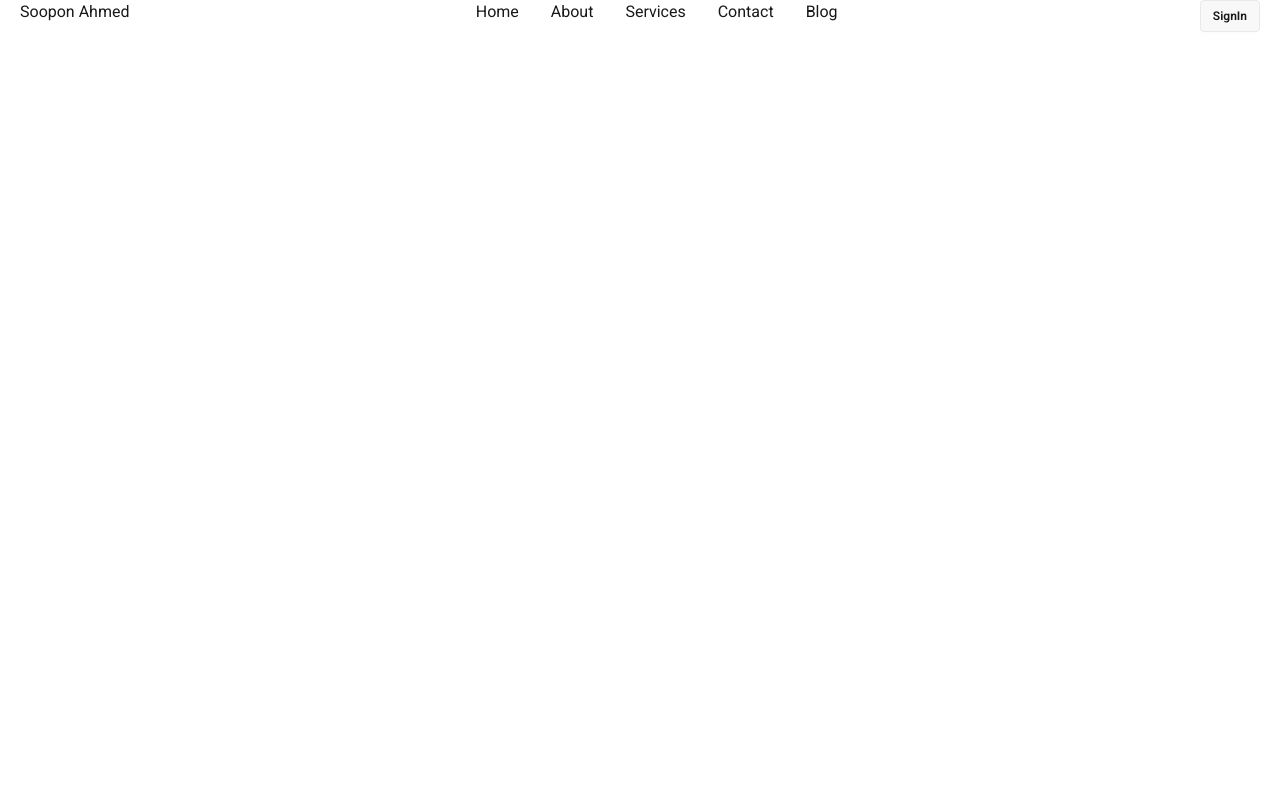
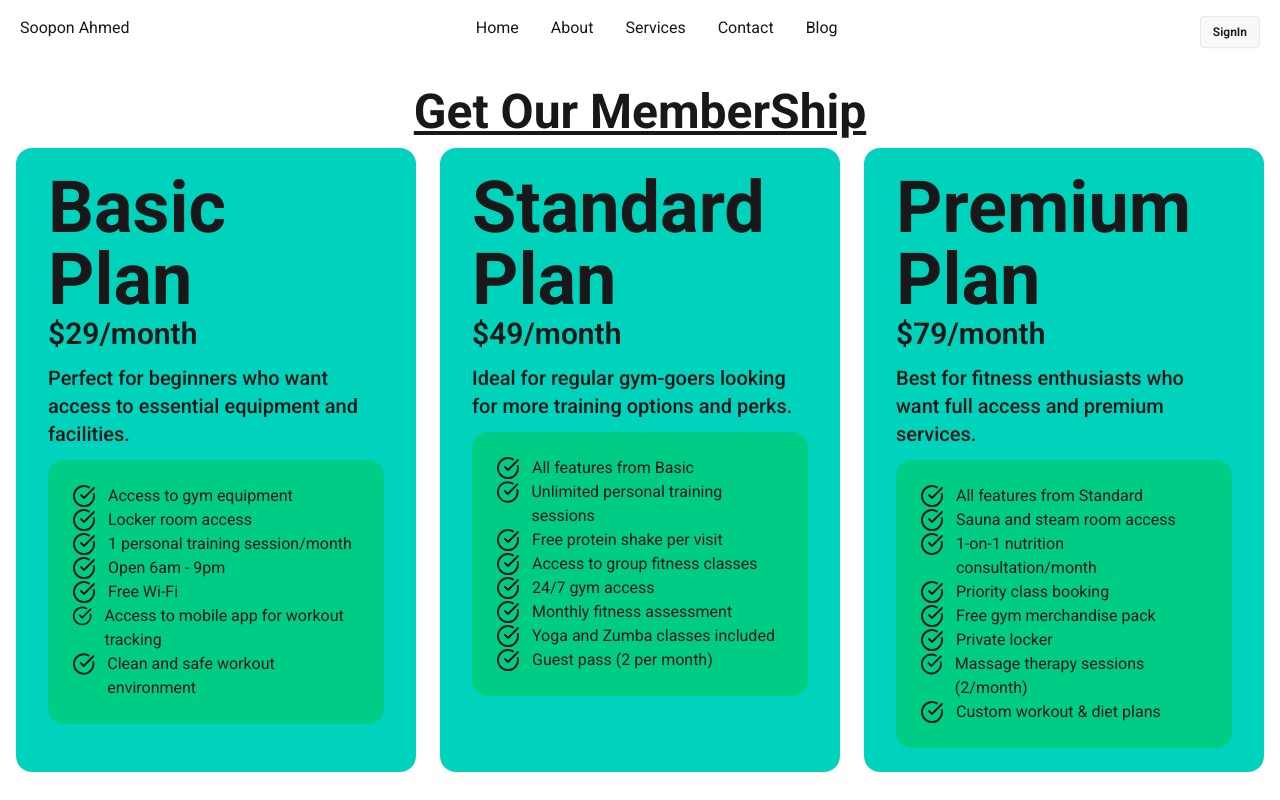
Before and after one commit to soponalways/React-Tailwind-Priceing-Option, a React (Vite) app: page / in a window 1280 px wide. Built offline with nearby package versions, Linux system fonts and the light colour scheme.

Commit message:
Display Pricing option in pricing card components

```diff
--- a/src/App.jsx
+++ b/src/App.jsx
@@ -1,7 +1,10 @@
-import React from 'react';
+import React, { Suspense } from 'react';
 import './App.css'
 import DaisyNav from './components/daisyNav/DaisyNav';
 import NavBar from './components/Navbar/NavBar';
+import PricingOptions from './components/pricingOptions/PricingOptions';
+
+const pricingPromise = fetch("pricingOptions.json").then(res => res.json());
 const App = () => {
   return (
     <div>
@@ -9,6 +12,11 @@ const App = () => {
         <NavBar></NavBar>
         {/* <DaisyNav></DaisyNav> */}
       </header>
+      <main>
+        <Suspense fallback={<span className="loading loading-dots loading-xl"></span>}>
+          <PricingOptions pricingPromise={pricingPromise} ></PricingOptions>
+        </Suspense>
+      </main>
     </div>
   );
 };
--- a/src/components/Navbar/NavBar.jsx
+++ b/src/components/Navbar/NavBar.jsx
@@ -9,14 +9,14 @@ const navigationData = [
     { "id": 4, "name": "Contact", "path": "/contact" },
     { "id": 5, "name": "Blog", "path": "/blog" }
 ]
-console.log(navigationData);
+// console.log(navigationData);
 
 const NavBar = () => {
 
     const [open, setOpen] = useState(false);
     const links = navigationData.map(route => <LiLink key={route.id} route={route}></LiLink>)
     return (
-        <nav className='flex justify-between mx-5'>
+        <nav className='flex justify-between mx-5 mt-4'>
             <span className='flex gap-2'>
                 <div className='md:hidden' onClick={() => setOpen(!open)}>
                     {open ? <X></X> : <Menu></Menu>}
--- /dev/null
+++ b/src/components/pricingCard/Feature.jsx
@@ -0,0 +1,10 @@
+import { CheckCircle } from 'lucide-react';
+import React from 'react';
+
+const Feature = ({feature}) => {
+    return (
+        <p className='flex'><CheckCircle className='mr-3'></CheckCircle> {feature}</p>
+    );
+};
+
+export default Feature;
--- /dev/null
+++ b/src/components/pricingCard/PricingCard.jsx
@@ -0,0 +1,27 @@
+import React from 'react';
+import Feature from './Feature';
+
+const PricingCard = ({ pricing }) => {
+    console.log(pricing);
+    const { title, price, description, features } = pricing;
+    return (
+        <div className='bg-accent px-8 py-6 rounded-2xl'>
+            {/* Card header  */}
+            <div>
+                <h1 className='text-7xl font-bold'>{title}</h1>
+                <h4 className='text-3xl font-semibold'>{price}</h4>
+            </div>
+            {/* Card Body */}
+            <div>
+                <h3 className='text-xl font-medium mt-3 mb-3'>{description} </h3>
+                <div className='bg-green-500/50 p-6 rounded-2xl'>
+                    {
+                        features.map(feature => <Feature feature={feature}></Feature>)
+                    }
+                </div>
+            </div>
+        </div>
+    );
+};
+
+export default PricingCard;
--- /dev/null
+++ b/src/components/pricingOptions/PricingOptions.jsx
@@ -0,0 +1,19 @@
+import React, { use } from 'react';
+import PricingCard from '../pricingCard/PricingCard';
+
+const PricingOptions = ({ pricingPromise }) => {
+    const pricingData = use(pricingPromise);
+    // console.log(pricingData);
+    return (
+        <div className='space-y-3 mt-10 mx-4'>
+            <h2 className="text-5xl font-bold text-center underline">Get Our MemberShip </h2>
+            <div className='grid grid-cols-1 md:grid-cols-3 gap-4 md:gap-6 '>
+                {
+                    pricingData.map(pricing => <PricingCard key={pricing.id} pricing={pricing}></PricingCard>)
+                }
+            </div>
+        </div>
+    );
+};
+
+export default PricingOptions;
```
